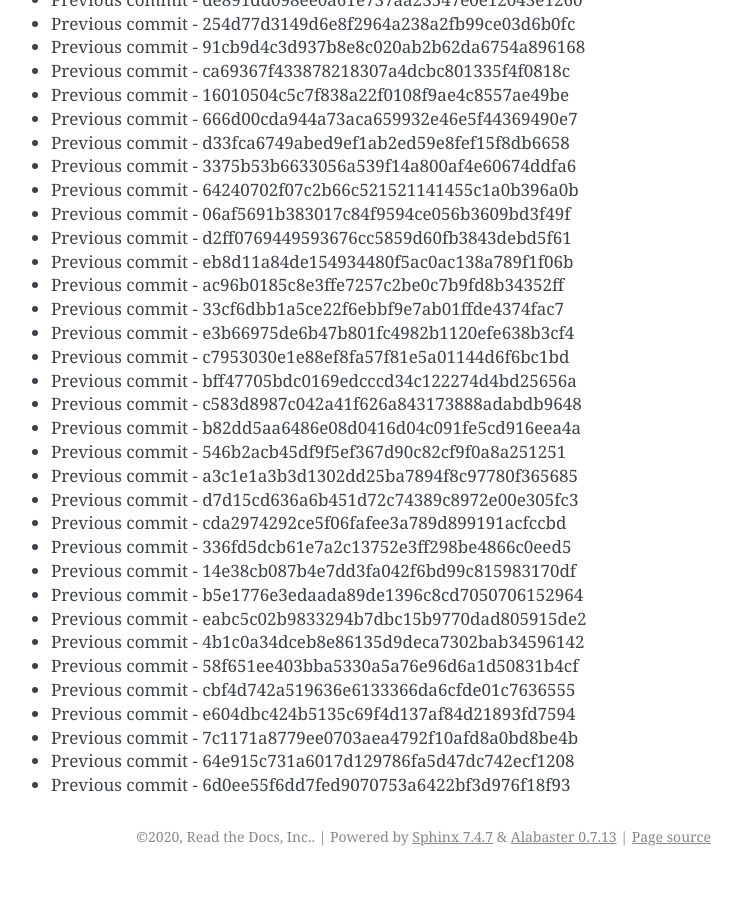
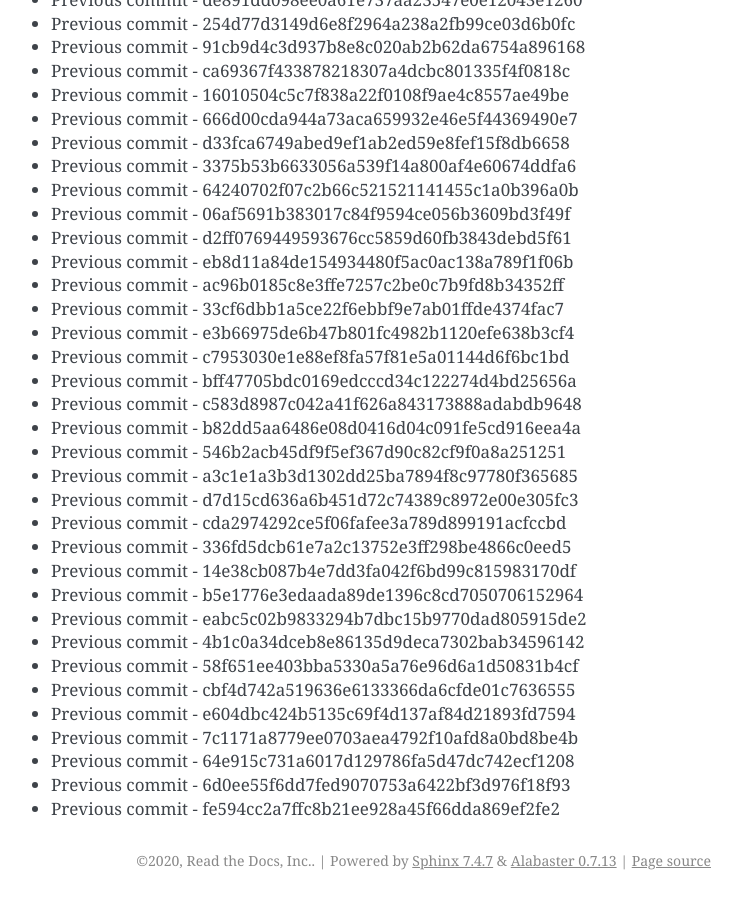
Before and after one commit to readthedocs/rtd-git-stresstest, a Sphinx documentation site: the page built from docs/updates.rst, in a window 1280 px wide and 900 px high, scrolled down 40920 px. Shown: the whole window, without its empty margins (399-1141 px from the left). Built offline with Sphinx 7.4.7, drawn with Linux system fonts in a browser that asks for light colours; before the commit the page ends 41796 px from its top, so only the background shows below that.

Commit message:
Generating commit from previous: fe594cc2a7ffc8b21ee928a45f66dda869ef2fe2

```diff
--- a/docs/updates.rst
+++ b/docs/updates.rst
@@ -1751,3 +1751,4 @@ It can be tested for any performance characteristics.
 * Previous commit - 7c1171a8779ee0703aea4792f10afd8a0bd8be4b
 * Previous commit - 64e915c731a6017d129786fa5d47dc742ecf1208
 * Previous commit - 6d0ee55f6dd7fed9070753a6422bf3d976f18f93
+* Previous commit - fe594cc2a7ffc8b21ee928a45f66dda869ef2fe2
```
